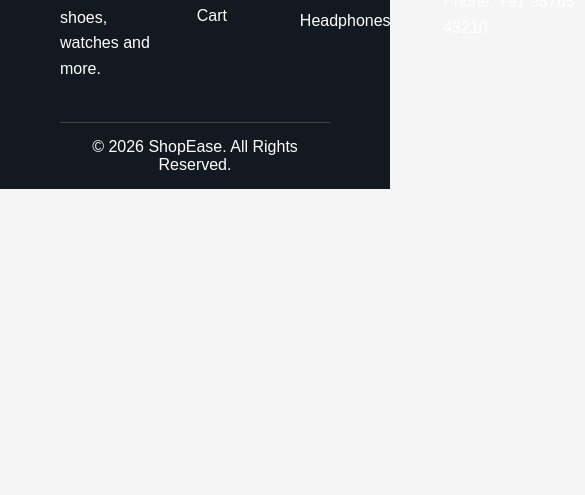
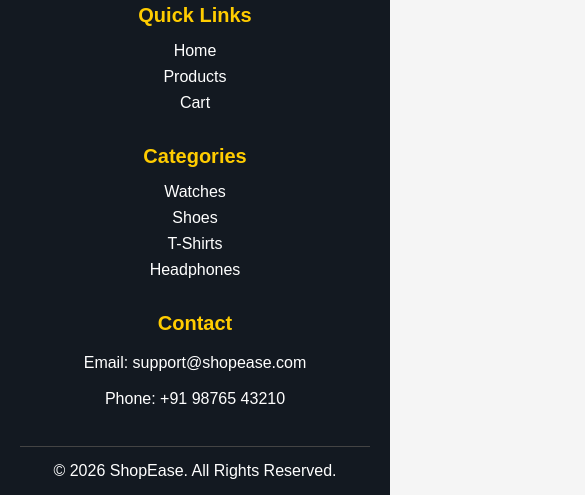
Before and after one commit to kishan15034/ShopEsay, a plain HTML site: page login.html in a window 390 px wide. Shown: the part 1146-1641 px from the top of the page, 585 px wide, since content can reach past the window. Before the commit the page ends 1335 px from the top, so only its background shows below. Drawn offline with Linux system fonts and the light colour scheme.

Commit message:
Add responsive shop by categires and footer

```diff
--- a/home.css
+++ b/home.css
@@ -506,3 +506,60 @@
         padding: 12px 22px;
     }
 }
+
+/* Categories Responsive */
+
+@media (max-width: 992px) {
+    .category-grid {
+        grid-template-columns: repeat(2, 1fr);
+    }
+}
+
+@media (max-width: 576px) {
+    .categories {
+        padding: 40px 20px;
+    }
+
+    .categories h2 {
+        font-size: 30px;
+        margin-bottom: 30px;
+    }
+
+    .category-grid {
+        grid-template-columns: 1fr;
+        gap: 20px;
+    }
+}
+
+/* Footer Responsive */
+
+@media (max-width: 992px) {
+    .footer {
+        padding: 35px 30px 15px;
+    }
+
+    .footer-content {
+        grid-template-columns: repeat(2, 1fr);
+        gap: 30px;
+    }
+}
+
+@media (max-width: 576px) {
+    .footer {
+        padding: 30px 20px 15px;
+    }
+
+    .footer-content {
+        grid-template-columns: 1fr;
+        gap: 25px;
+        text-align: center;
+    }
+
+    .footer-section a {
+        margin-bottom: 8px;
+    }
+
+    .footer-bottom {
+        margin-top: 25px;
+    }
+}
```
